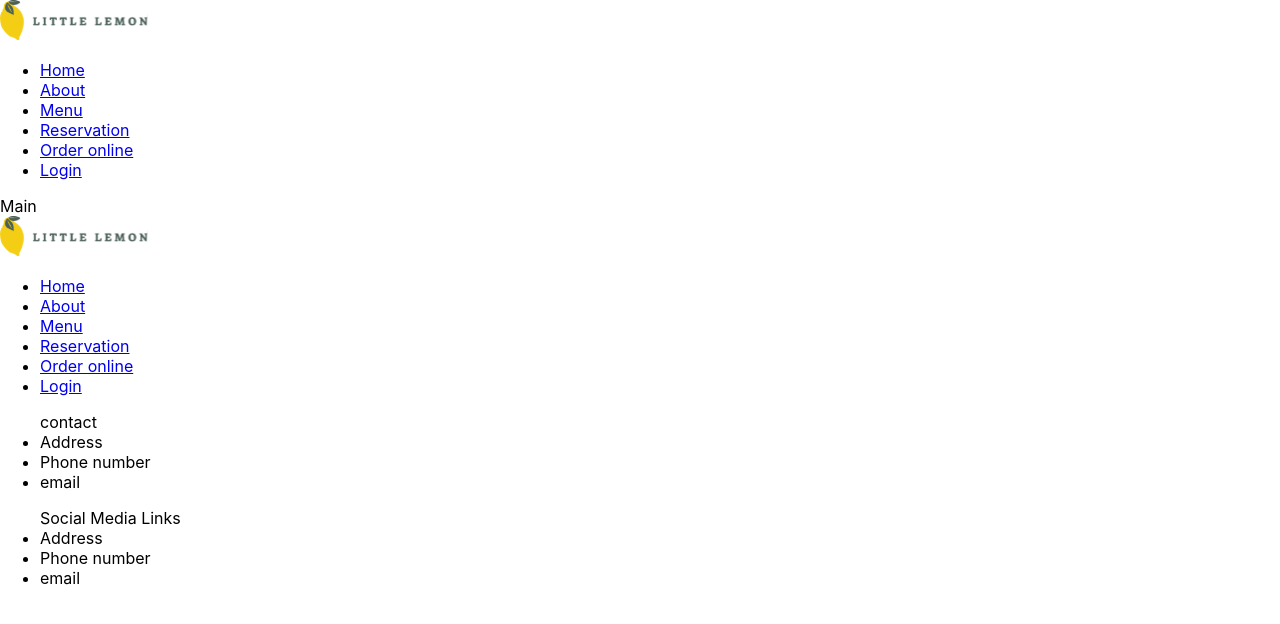
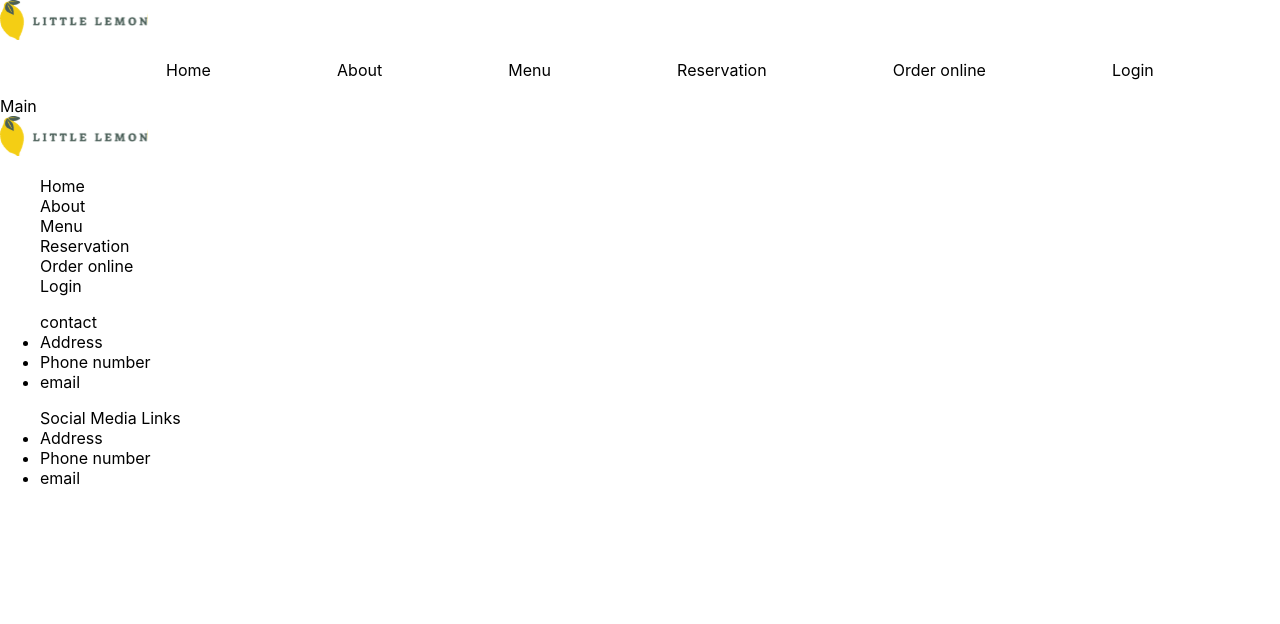
Before and after one commit to SalahSoussou/frontend_capstone_project, a React (Create React App) app: page / in a window 1280 px wide. Shown: the top 624 px of the page. Built offline with nearby package versions, Linux system fonts and the light colour scheme.

Commit message:
heder setup

```diff
--- a/package.json
+++ b/package.json
@@ -9,6 +9,7 @@
     "react": "^18.2.0",
     "react-dom": "^18.2.0",
     "react-scripts": "5.0.1",
+    "sass": "^1.58.3",
     "web-vitals": "^2.1.4"
   },
   "scripts": {
--- a/public/index.html
+++ b/public/index.html
@@ -8,7 +8,6 @@
   <meta name="theme-color" content="#000000" />
   <meta name="description" content="Little Lemon Restorant" />
   <meta name="og:title" content="Little Lemon" />
-  <meta name="og:description" content="Little Lemon Restorant" />
   <meta name="og:description" content="Little Lemon Restorant" />
   <meta name="og:image" content="%PUBLIC_URL%/bruchetta.svg" />
 
--- a/src/App.css
+++ /dev/null
@@ -1,38 +0,0 @@
-.App {
-  text-align: center;
-}
-
-.App-logo {
-  height: 40vmin;
-  pointer-events: none;
-}
-
-@media (prefers-reduced-motion: no-preference) {
-  .App-logo {
-    animation: App-logo-spin infinite 20s linear;
-  }
-}
-
-.App-header {
-  background-color: #282c34;
-  min-height: 100vh;
-  display: flex;
-  flex-direction: column;
-  align-items: center;
-  justify-content: center;
-  font-size: calc(10px + 2vmin);
-  color: white;
-}
-
-.App-link {
-  color: #61dafb;
-}
-
-@keyframes App-logo-spin {
-  from {
-    transform: rotate(0deg);
-  }
-  to {
-    transform: rotate(360deg);
-  }
-}
--- a/src/App.js
+++ b/src/App.js
@@ -1,4 +1,4 @@
-import "./App.css";
+import "./App.sass";
 import Header from "./components/Header";
 import Main from "./components/Main";
 import Footer from "./components/Footer";
--- /dev/null
+++ b/src/App.sass
@@ -0,0 +1,16 @@
+.App
+  text-align: center
+
+.App-logo
+  height: 40vmin
+  pointer-events: none
+
+.App-header
+  background-color: #282c34
+  min-height: 100vh
+  display: flex
+  flex-direction: column
+  align-items: center
+  justify-content: center
+  font-size: calc(10px + 2vmin)
+  color: white
--- a/src/components/Footer.js
+++ b/src/components/Footer.js
@@ -5,7 +5,7 @@ function Footer() {
   return (
     <footer>
       <img src={logo} alt="logo" />
-      <Nav />
+      <Nav navStyle={"mainFooter"} />
       <ul>
         contact
         <li>Address</li>
--- a/src/components/Header.js
+++ b/src/components/Header.js
@@ -6,7 +6,7 @@ function Header() {
   return (
     <header>
       <img src={logo} alt="logo" />
-      <Nav />
+      <Nav navStyle={"mainHeder"} />
     </header>
   );
 }
--- a/src/components/Nav.js
+++ b/src/components/Nav.js
@@ -1,8 +1,9 @@
 import React from "react";
+import "./Nav.sass";
 
-function Nav() {
+function Nav(props) {
   return (
-    <nav>
+    <nav className={props.navStyle}>
       <ul>
         <li>
           <a href="#menu">Home</a>
--- /dev/null
+++ b/src/components/Nav.sass
@@ -0,0 +1,16 @@
+.mainHeder
+    ul
+        display: flex
+        justify-content: space-evenly
+        align-items: center
+        list-style: none
+        li a
+            text-decoration: none
+            color: #000
+
+.mainFooter
+    ul
+        list-style: none
+        li a
+            text-decoration: none
+            color: #000
```
Also changed, not shown: 1 other file (tests, documents, lock files or other folders).
